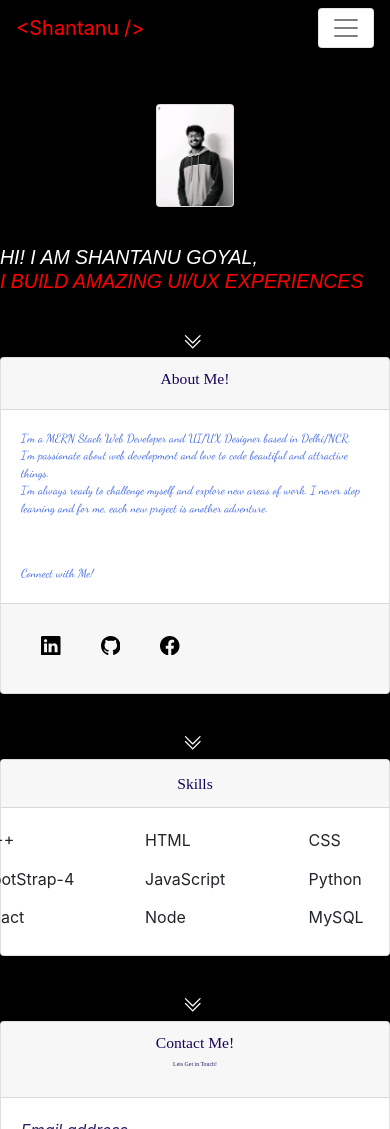
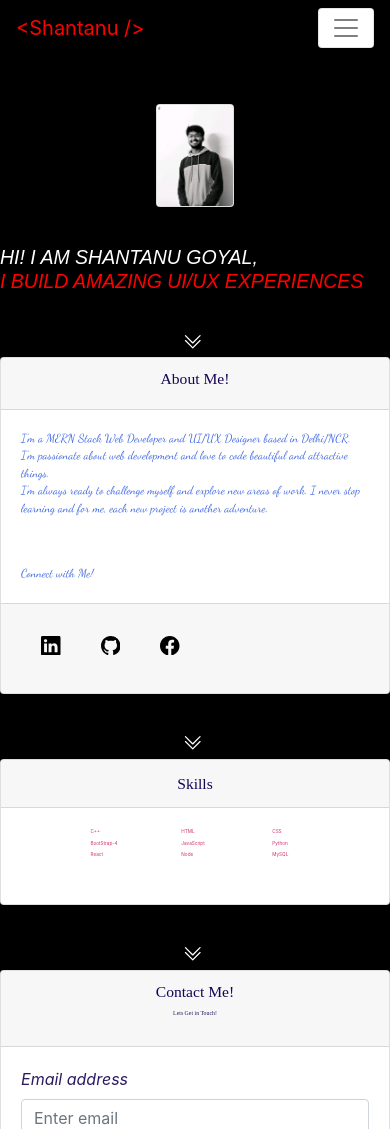
Before and after one commit to shantanu2307/Portfolio, a React (Create React App) app: page / in a window 390 px wide. Shown: the top 1129 px of the page. Built offline with nearby package versions, Linux system fonts and the light colour scheme.

Commit message:
Skills More Responsive

```diff
--- a/src/components/Skills.css
+++ b/src/components/Skills.css
@@ -1,9 +1,14 @@
 .container{
   display: grid;
-  grid-template-columns: 100px 100px 100px;
+  grid-template-columns: 7vw 7vw 7vw;
   grid-template-rows: 33.33% 33.33% 33.33%;
   justify-content: center;
   align-items: center;
   margin-bottom: 10%;
   gap:20%;
 }
+
+.item{
+  font-size: 1.2vw;
+  color: rgb(210, 46, 109);
+}
--- a/src/components/Skills.js
+++ b/src/components/Skills.js
@@ -11,15 +11,15 @@ class Skills extends React.Component {
           <Card.Header className="heading">Skills</Card.Header>
           <Card.Body>
             <div className="container">
-              <div>C++</div>
-              <div>HTML</div>
-              <div>CSS</div>
-              <div>BootStrap-4</div>
-              <div>JavaScript</div>
-              <div>Python</div>
-              <div>React</div>
-              <div>Node</div>
-              <div>MySQL</div>
+              <div className="item">C++</div>
+              <div className="item">HTML</div>
+              <div className="item">CSS</div>
+              <div className="item">BootStrap-4</div>
+              <div className="item">JavaScript</div>
+              <div className="item">Python</div>
+              <div className="item">React</div>
+              <div className="item">Node</div>
+              <div className="item">MySQL</div>
             </div>
           </Card.Body>
         </Card>
```
Also changed, not shown: 1 other file (tests, documents, lock files or other folders).
